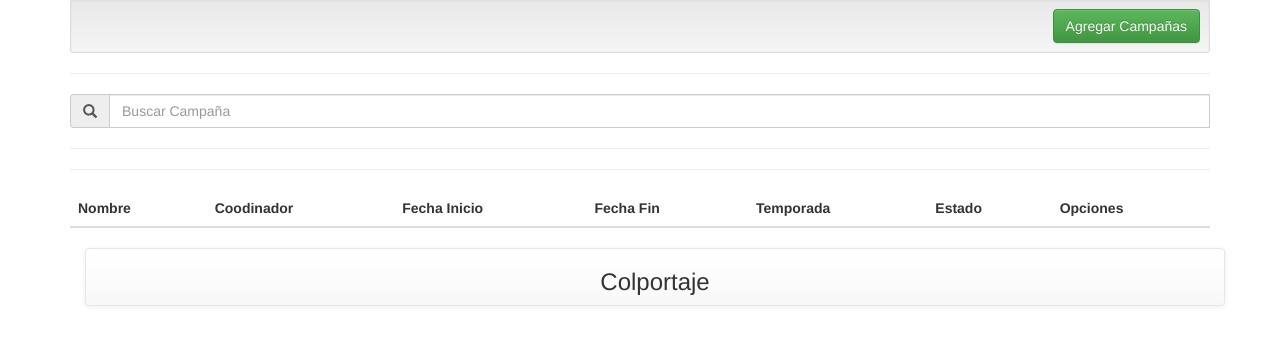
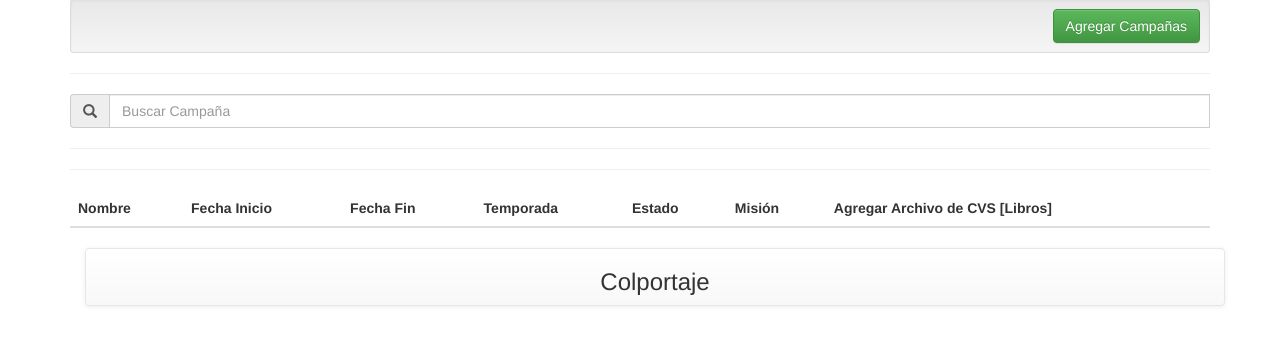
Before and after one commit to cortes150/proyectocolport, a PHP site: page /COLPORTAJE/index.php?c=compania in a window 1280 px wide. Shown: the part 142-487 px from the top of the page. Run offline with PHP 8.4, Linux system fonts and the light colour scheme; the visitor is signed in with stand-in values (Sample User, id 1); data that the repository does not hold is empty.

Commit message:
Campañas

```diff
--- /dev/null
+++ b/Libro.csv
@@ -0,0 +1,3 @@
+los placeres de comer bien;el libro es para el buen comer;50;100;30
+job; las historias de job;20;40;50
+El deseado de todas las gentes;un libro para compartir en familia;60;120;60
--- a/controller/Libro.Controller.php
+++ b/controller/Libro.Controller.php
@@ -44,7 +44,8 @@ class LibroController
     public function agregarLibro(){
         require_once 'view/headers.php';
         require_once 'view/inicio.php';
-        require_once 'view/libro/libro-compania.php';
+        require_once 'view/compania/compania.php';
+        //require_once 'view/libro/libro-compania.php';
         require_once 'view/footer.php';
        //session_start();
          //    ob_start();
--- a/view/compania/compania.php
+++ b/view/compania/compania.php
@@ -21,12 +21,12 @@
 		<thead>
 	<tr >
 		<th>Nombre</th>
-		<th>Coodinador</th>
-		<th>Fecha Inicio</th>
-		<th>Fecha Fin</th>
+    <th>Fecha Inicio</th>
+    <th>Fecha Fin</th>
 		<th>Temporada</th>
 		<th>Estado</th>
-    <th colspan="2">Opciones</th>
+    <th>Misión</th>
+    <th>Agregar Archivo de CVS [Libros]</th>
 	</tr>
 	</thead>
 	<tbody>
@@ -38,19 +38,17 @@
 			<td><?php echo $r->temporada; ?></td>
 			<td><?php echo $r->estado; ?></td>
       <td><?php echo $r->mision; ?></td>
-       <td><form action="?c=Libro&a=agregarLibro" method="post" enctype="multipart/form-data" name="form1">
-
-      <strong>Agregar Archivo de CVS [Libros]</strong>
-      <input type="file" name="archivo" id="archivo">
+      <td>
+      <form action="?c=Libro&a=agregarLibro" method="post" enctype="multipart/form-data" name="form1">
+      <input type="file" class="form-control" name="archivo" id="archivo">
       <input type="hidden" name="companiaID" value="<?php echo $r->companiaID; ?>">
-      <input type="submit" name="button" class="btn" id="button" value="Agregar Libros">
+      <input type="submit" name="button" class="btn btn-danger" id="button" value="Agregar Libros">
       </form>
      </td>
-     <td><a class="btn btn-success" href="?c=Mision&a=Crear">Asignar Lider</a></td>
-
-      <td><a class="btn btn-warning" href="?c=Zona&a=Inicio">Agregar Zonas</a></td>
-      <td><a class="btn btn-info" href="?c=Zona&a=zonasLIstadas">Ver zonas Agregadas</a></td>
-      <td><a class="btn btn-success" href="?c=Zona&a=zonasLIstadas">Agregadas Libros</a></td>
+     <td><a class="btn btn-success btn-sm" href="?c=Mision&a=Crear">Asignar Lider</a></td>
+      <td><a class="btn btn-warning btn-sm" href="?c=Zona&a=CrearZona&id=<?php echo $r->companiaID; ?>">Agregar Zonas</a></td>
+      <td><a class="btn btn-info btn-sm" href="?c=Zona&a=zonasLIstadas">Ver zonas Agregadas</a></td>
+      <td><a class="btn btn-success btn-sm" href="?c=Zona&a=zonasLIstadas">Agregadas Libros</a></td>
 		</tr>
 		<?php endforeach; ?>
 	</tbody>
```
Also changed, not shown: controller/Zona.Controller.php (+17 -0 lines), model/zona.php (+19 -3 lines), view/lideres/zona-crear.php (added, +12 -0 lines), 1 other file.
